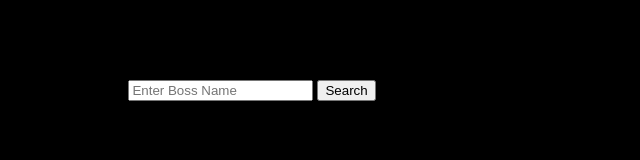
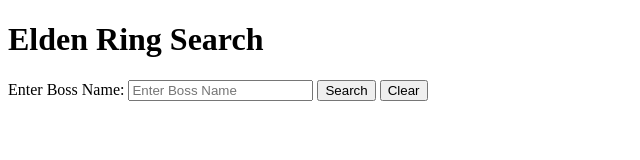
Before and after one commit to Fbrady326/My-Phase-1-Project, a plain HTML site: page index.html in a window 1280 px wide. Shown: the whole page, without its empty margins (0-640 px from the left). Drawn offline with Linux system fonts and the light colour scheme.

Commit message:
Added a clear button

```diff
--- a/index.html
+++ b/index.html
@@ -13,6 +13,7 @@
      <label for="name">Enter Boss Name:</label>
     <input type="text" id="name" name="name" placeholder="Enter Boss Name">
     <button type="submit">Search</button>
+    <button type="button" id="clearButton">Clear</button>
     </form>
     <script src="index.js"></script>
 </body>
--- a/style.css
+++ b/style.css
@@ -1,3 +1,3 @@
 body {
-    background: black;
+    background: rgb(255, 255, 255);
 }
```
